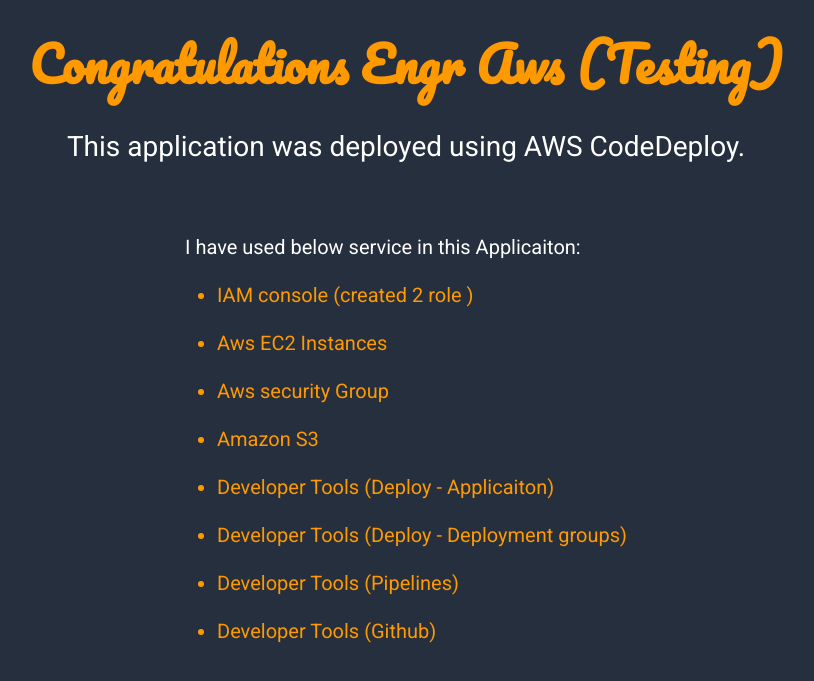
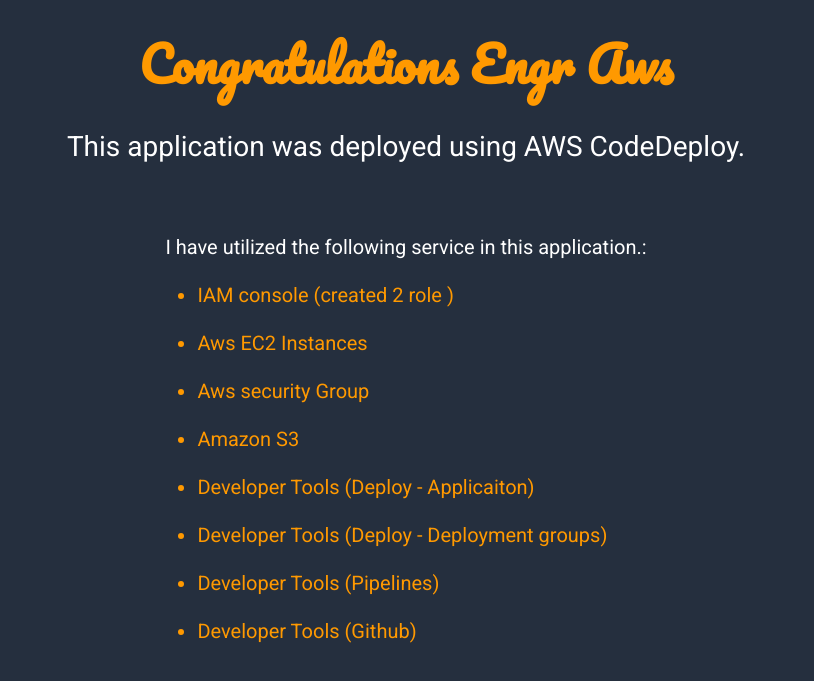
Before and after one commit to mejba13/deploy-application-on-EC2-using-GitHub, a plain HTML site: page index.html in a window 1280 px wide. Shown: the part 135-816 px from the top of the page, without its empty margins (234-1048 px from the left). Drawn offline with Linux system fonts and the light colour scheme.

Commit message:
changed sentence

```diff
--- a/index.html
+++ b/index.html
@@ -96,10 +96,10 @@
         src="https://s3.amazonaws.com/mejba.me/aws-logo.png"
         alt="Aws logo"
       />
-      <h1>Congratulations Engr Aws (Testing)</h1>
+      <h1>Congratulations Engr Aws</h1>
       <h2>This application was deployed using AWS CodeDeploy.</h2>
       <div class="aws-service-list-wrap">
-        <h3>I have used below service in this Applicaiton:</h3>
+        <h3>I have utilized the following service in this application.:</h3>
         <ul>
           <li>IAM console (created 2 role )</li>
           <li>Aws EC2 Instances</li>
```
